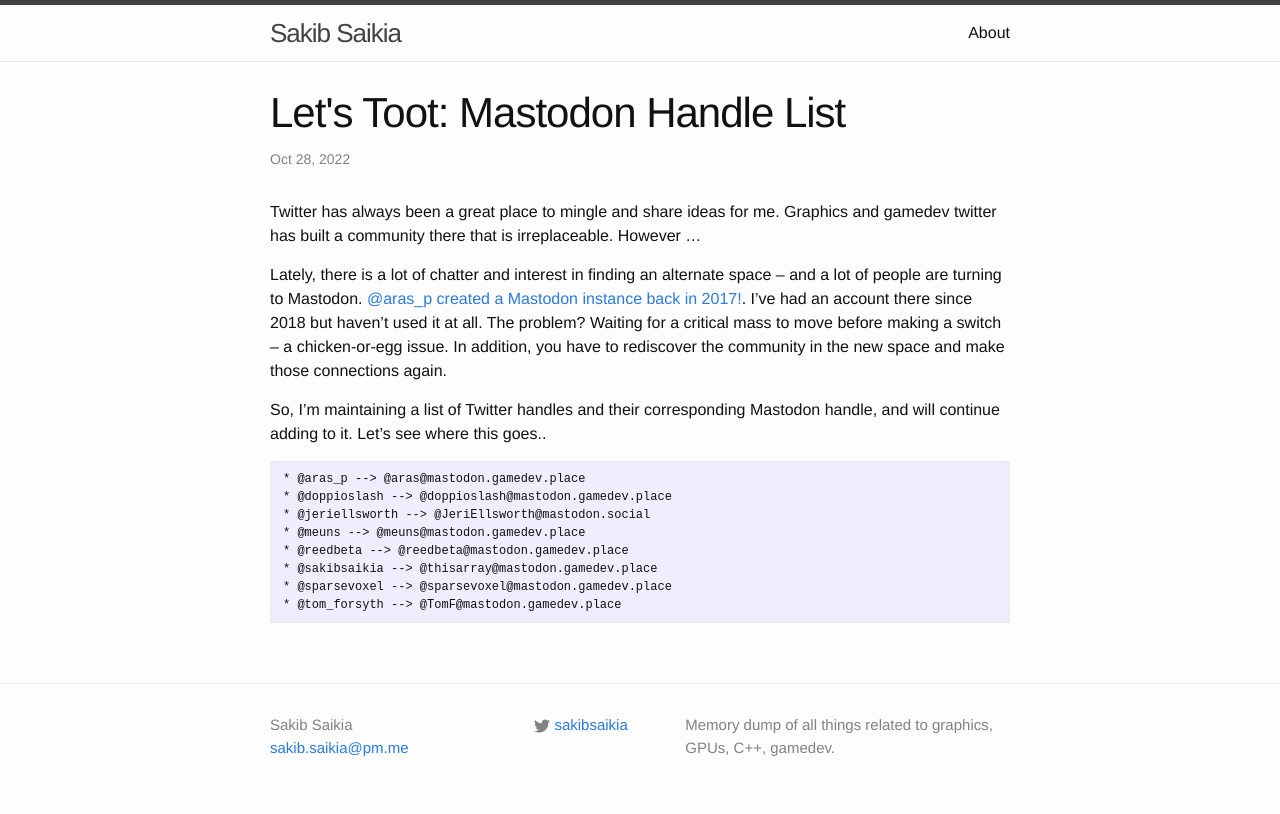
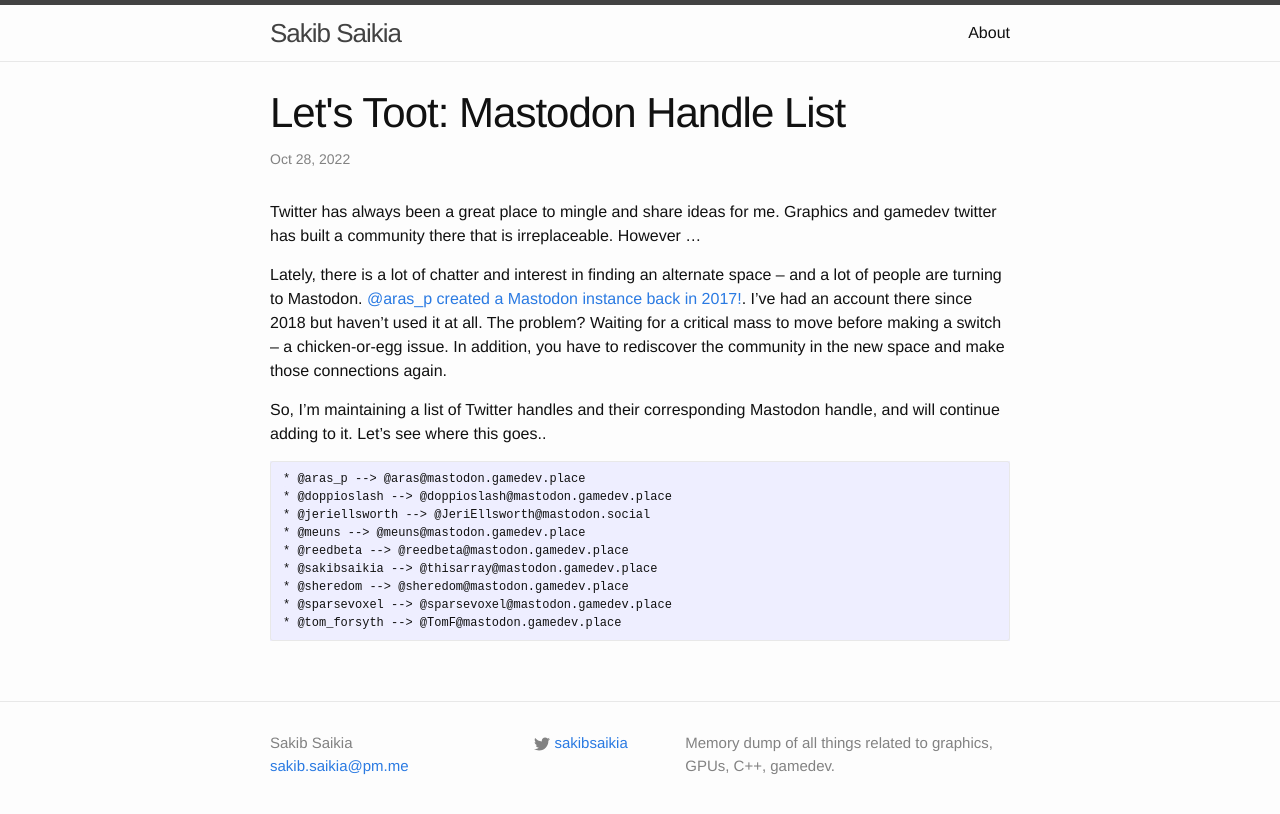
Before and after one commit to SakibSaikia/SakibSaikia.github.io, a Jekyll site: the page built from _posts/2022-10-28-Mastodon-Handle-List.markdown, in a window 1280 px wide. Shown: the top 814 px of the page. Built offline with Jekyll 4.4.1, drawn with Linux system fonts in a browser that asks for light colours.

Commit message:
Update 2022-10-28-Mastodon-Handle-List.markdown

````diff
--- a/_posts/2022-10-28-Mastodon-Handle-List.markdown
+++ b/_posts/2022-10-28-Mastodon-Handle-List.markdown
@@ -19,6 +19,7 @@ So, I'm maintaining a list of Twitter handles and their corresponding Mastodon h
 * @meuns --> @meuns@mastodon.gamedev.place
 * @reedbeta --> @reedbeta@mastodon.gamedev.place
 * @sakibsaikia --> @thisarray@mastodon.gamedev.place
+* @sheredom --> @sheredom@mastodon.gamedev.place
 * @sparsevoxel --> @sparsevoxel@mastodon.gamedev.place
 * @tom_forsyth --> @TomF@mastodon.gamedev.place
 ```
````
